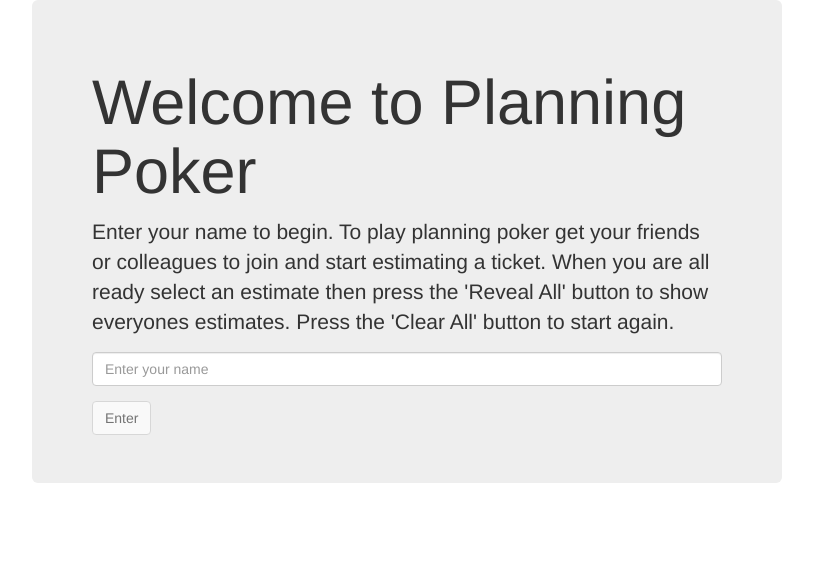
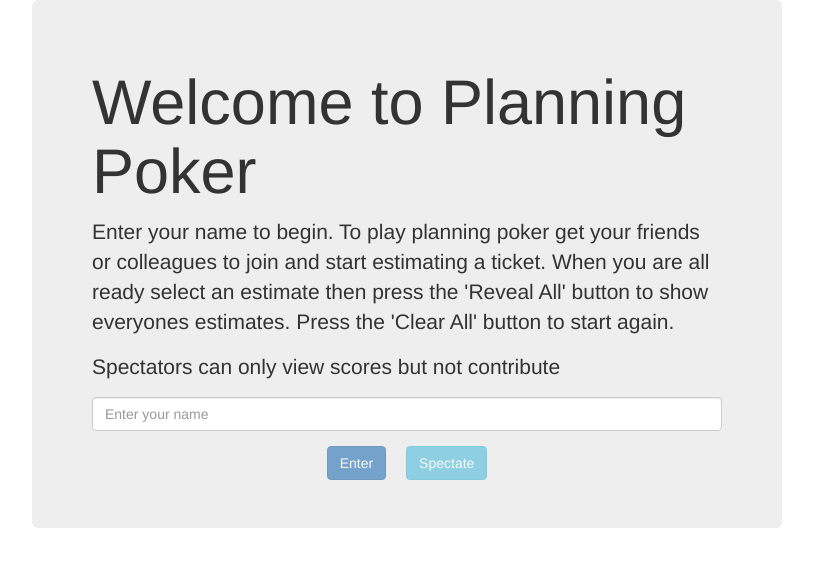
Before and after one commit to cookejames/planningpoker, a React (Create React App) app in the folder client/: page / in a window 1280 px wide. Shown: the top 566 px of the page, without its empty margins (233-1046 px from the left). Built offline with nearby package versions, Linux system fonts and the light colour scheme.

Commit message:
Added spectator functionality

```diff
--- a/client/package.json
+++ b/client/package.json
@@ -23,7 +23,9 @@
     "test": "react-scripts test --env=jsdom",
     "eject": "react-scripts eject",
     "build-css": "node-sass-chokidar --include-path ./src --include-path ./node_modules src/ -o src/",
-    "watch-css": "npm run build-css && node-sass-chokidar --include-path ./src --include-path ./node_modules src/ -o src/ --watch --recursive"
+    "watch-css": "npm run build-css && node-sass-chokidar --include-path ./src --include-path ./node_modules src/ -o src/ --watch --recursive",
+    "pre-deploy": "npm run build",
+    "deploy": "aws s3 sync build s3://poker.lightful.io/ --delete --cache-control \"max-age=1209600\""
   },
   "devDependencies": {
     "node-sass-chokidar": "0.0.3",
--- a/client/src/App.js
+++ b/client/src/App.js
@@ -5,11 +5,12 @@ import { Grid, Row, Col, PageHeader, Jumbotron } from 'react-bootstrap'
 
 class App extends Component {
   state = {
-    name: undefined
+    name: undefined,
+    isSpectator: undefined
   }
 
-  handleOnSelectName (name) {
-    this.setState({name})
+  handleOnSelectName (name, isSpectator) {
+    this.setState({name, isSpectator})
   }
 
   render() {
@@ -25,7 +26,11 @@ class App extends Component {
                 and start estimating a ticket. When you are all ready select an estimate then press
                 the 'Reveal All' button to show everyones estimates. Press the 'Clear All' button to start again.
               </p>
-              <NameForm setName={name => this.handleOnSelectName(name)}/>
+              <p>Spectators can only view scores but not contribute</p>
+              <NameForm
+                setName={name => this.handleOnSelectName(name, false)}
+                setSpectate={name => this.handleOnSelectName(name, true)}
+              />
             </Jumbotron>
           </Col>
         </Row>
@@ -35,7 +40,7 @@ class App extends Component {
           <Row>
             <Col md={12}><PageHeader>Planning Poker</PageHeader></Col>
           </Row>
-          <PokerDeck name={this.state.name}/>
+          <PokerDeck name={this.state.name} isSpectator={this.state.isSpectator}/>
         </div>
         }
       </Grid>
--- a/client/src/NameForm.js
+++ b/client/src/NameForm.js
@@ -1,6 +1,7 @@
 import React, { Component } from 'react'
 import PropTypes from 'prop-types'
 import { FormGroup, FormControl, Button } from 'react-bootstrap'
+import './NameForm.css'
 const MINIMUM_NAME_LENGTH = 3
 
 class NameForm extends Component {
@@ -9,7 +10,8 @@ class NameForm extends Component {
   }
 
   static propTypes = {
-    setName: PropTypes.func.isRequired
+    setName: PropTypes.func.isRequired,
+    setSpectate: PropTypes.func.isRequired
   }
 
   isNameValid () {
@@ -24,10 +26,6 @@ class NameForm extends Component {
 
   handleChange (e) {
     this.setState({name: e.target.value})
-  }
-
-  handleOnClick (e) {
-    this.props.setName(this.state.name)
   }
 
   render () {
@@ -45,12 +43,21 @@ class NameForm extends Component {
           />
           <FormControl.Feedback />
         </FormGroup>
-        <Button
-          type='submit'
-          disabled={!this.isNameValid()}
-          onClick={() => this.handleOnClick()}>
-          Enter
-        </Button>
+        <div className='NameForm__buttons'>
+          <Button
+            type='submit'
+            bsStyle="primary"
+            disabled={!this.isNameValid()}
+            onClick={() => this.props.setName(this.state.name)}>
+            Enter
+          </Button>
+          <Button
+            bsStyle="info"
+            disabled={!this.isNameValid()}
+            onClick={() => this.props.setSpectate(this.state.name)}>
+            Spectate
+          </Button>
+        </div>
       </form>
     )
   }
--- /dev/null
+++ b/client/src/NameForm.scss
@@ -0,0 +1,8 @@
+.NameForm {
+  &__buttons {
+    text-align: center;
+    button {
+      margin: 0 10px;
+    }
+  }
+}
--- a/client/src/PokerDeck/index.js
+++ b/client/src/PokerDeck/index.js
@@ -20,7 +20,8 @@ class PokerDeck extends Component {
     reveal: false
   }
   static propTypes = {
-    name: PropTypes.string.isRequired
+    name: PropTypes.string.isRequired,
+    isSpectator: PropTypes.bool.isRequired
   }
 
   componentWillMount () {
@@ -33,7 +34,8 @@ class PokerDeck extends Component {
       authEndpoint: AUTH_ENDPOINT,
       auth: {
         headers: {
-          'x-pokername': this.props.name
+          'x-pokername': this.props.name,
+          'x-spectate': this.props.isSpectator
         }
       }
     })
@@ -47,7 +49,12 @@ class PokerDeck extends Component {
       const { myID } = event
       console.log(`My ID: ${myID}`)
       this.setState({myId: myID})
-      this.state.channel.members.each(member => this.addPlayer(member.id, member.info.name))
+
+      this.state.channel.members.each(member => {
+        if (!member.info.isSpectator) {
+          this.addPlayer(member.id, member.info.name)
+        }
+      })
     })
     this.state.channel.bind('pusher:member_added', e => this.memberJoined(e))
     this.state.channel.bind('pusher:member_removed', e => this.memberLeft(e))
@@ -66,9 +73,10 @@ class PokerDeck extends Component {
    * @param message
    */
   memberJoined (message) {
-    const {id, info: {name}} = message
-    this.addPlayer(id, name)
-
+    const {id, info: {name, isSpectator}} = message
+    if (!isSpectator) {
+      this.addPlayer(id, name)
+    }
   }
 
   /**
@@ -166,6 +174,7 @@ class PokerDeck extends Component {
   render () {
     return (
       <div>
+        {!this.props.isSpectator &&
         <Row>
           <Col md={12} className='PokerDeck--controls'>
             <Button
@@ -182,7 +191,9 @@ class PokerDeck extends Component {
             </Button>
           </Col>
         </Row>
+        }
         <Row>
+          {!this.props.isSpectator &&
           <Col xs={12} sm={6} md={3}>
             <SelectionCard
               name={this.props.name}
@@ -190,6 +201,7 @@ class PokerDeck extends Component {
               value={this.state.myValue}
             />
           </Col>
+          }
           {this.state.players.map((player, index) => (
             <Col xs={12} sm={6} md={3} key={index}>
               <PokerCard
```
Also changed, not shown: 2 other files (tests, documents, lock files or other folders).
